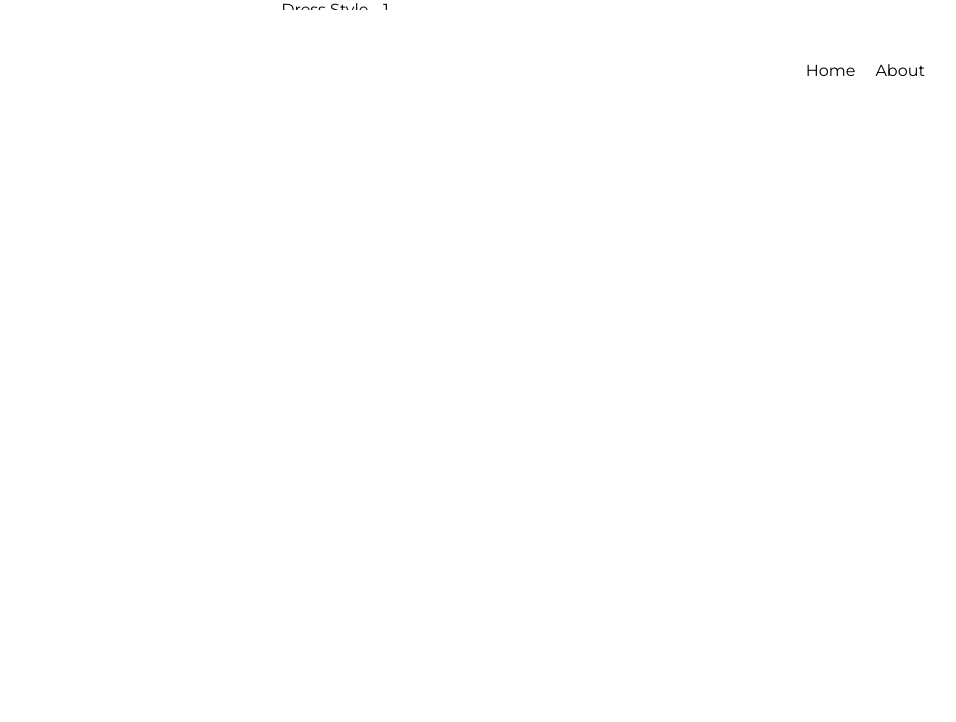
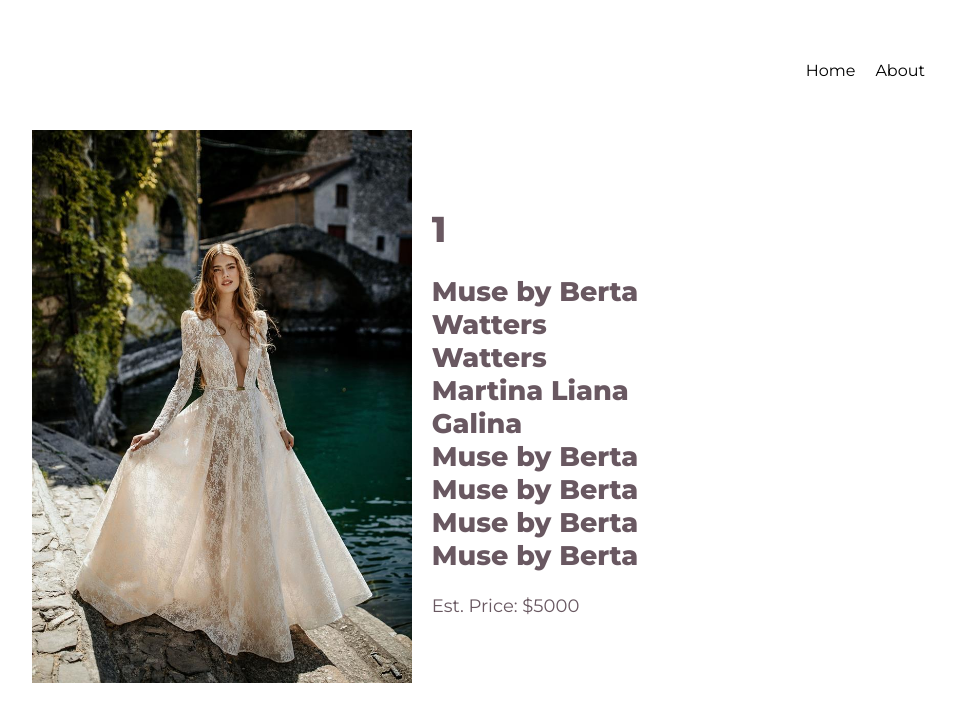
Before and after one commit to LilNoobie/gown-price-checker, a React (Create React App) app: page /dress/1 in a window 1280 px wide. Shown: the top 722 px of the page, without its empty margins (305-1261 px from the left). Built offline with nearby package versions, Linux system fonts and the light colour scheme.

Commit message:
About page draft

```diff
--- a/src/Components/App/App.css
+++ b/src/Components/App/App.css
@@ -1,5 +1,15 @@
-@import url('https://fonts.googleapis.com/css2?family=Montserrat:wght@400;600&family=Yellowtail&display=swap');
+@import url('https://fonts.googleapis.com/css2?family=Montserrat:wght@400;600;800');
 
 * {
   font-family: 'Montserrat';
 }
+
+.App {
+  width: 100vw;
+  height: 100vh;
+  display: flex;
+  align-items: center;
+  flex-direction: column;
+  text-align: center;
+  background: white;
+}
--- a/src/Pages/About/About.css
+++ b/src/Pages/About/About.css
@@ -0,0 +1,44 @@
+* {
+}
+
+.box {
+    width: 50vw;
+    justify-content: center;
+    align-items: center;
+}
+
+.aboutBox {
+    min-height: 100vh;
+    width: 100vw;
+    display: flex;
+    flex-direction: column;
+    align-items: center;
+    justify-content: center;
+}
+
+.aboutTitle {
+    display: flex;
+    text-align: center;
+    justify-content: center;
+    font-size: calc(13px + 2vmin);
+
+}
+
+.aboutText {
+    font-size: calc(7px + 1vmin);
+    display: flex;
+    text-align: center;
+    justify-content: center;
+}
+
+
+#black {
+    color: black;
+}
+
+#pink {
+    -webkit-text-fill-color: transparent;
+    background: linear-gradient(90deg, rgba(214,118,118,1) 0%, rgba(205,152,183,1) 100%, rgba(255,255,255,1) 100%);
+    -webkit-background-clip: text;
+    background-clip: text;
+}
--- a/src/Pages/About/About.jsx
+++ b/src/Pages/About/About.jsx
@@ -1,14 +1,24 @@
-import React from 'react'
+import React from 'react';
+import './About.css'
+
 
 function About() {
   return (
-    <div className="about">
+    <div className="aboutBox">
+      <div className="box">
         <div className="aboutTitle">
-            <h1>About this site</h1>
+            <h1><span id="black">Brides helping brides </span><br></br><span id="pink"> find the one</span></h1>
         </div>
         <div className="aboutText">
-            <p>This is the text for the about</p>
+            <p>Some of the more daunting things in life include buying a car, a house, and surprisingly...a wedding gown.<br></br>
+            <br></br>We want to feel our best in arguably one of the most memorable (and photographed!) events in our life. We pour
+            hours pinning inspos and googling designers. We fall in love with multiple dresses, but we never really know how much
+            they cost until we step into a shop.
+
+            <br></br><br></br>It's 2023, let's change that.
+            <br></br> </p>
         </div>
+      </div>
     </div>
   )
 }
--- a/src/Pages/Dress/DressDetails.css
+++ b/src/Pages/Dress/DressDetails.css
@@ -0,0 +1,35 @@
+
+.dress {
+    min-height: 100vh;
+    display: flex;
+    align-items: center;
+    justify-content: center;
+    font-size: calc(10px + 1vmin);
+    color: #695861;
+}
+
+.dressInfo {
+    text-align: left;
+    display: flex;
+    flex-direction: column;
+
+}
+
+.dressName {
+    align-items: flex-start;
+    justify-content:start
+}
+
+.dressName h1 {
+    padding: 0px;
+    align-items: flex-start;
+}
+
+
+.dressImage {
+    padding-right: 20px;
+}
+
+#sampleImage {
+    width: 380px;
+}
--- a/src/Pages/Dress/DressDetails.jsx
+++ b/src/Pages/Dress/DressDetails.jsx
@@ -1,14 +1,38 @@
 import React, {useState, useEffect} from 'react';
 import SampleData from '../../Components/Data.json';
 import {Link, useParams} from 'react-router-dom';
+import './DressDetails.css'
+import SampleImage from '../../assets/ines.jpg'
 
-function Dress() {
-  const [dress, setDress] = useState([]);
+
+function DressDetails() {
   const {style} = useParams();
 
+
   return (
-    <div className="dressName">Dress Style - {style}</div>
+    <div className="dress">
+
+      <div className="dressImage">
+        <img src={SampleImage} id="sampleImage" />
+      </div>
+
+
+      <div className="dressInfo">
+        <div className="dressName">
+          <h1>{style}</h1>
+            <h2>{SampleData.map(data => {
+              return (
+                <div className="designer">
+                  {data.designer}
+                </div>
+              )
+            })}</h2>
+          </div>
+        <div className="price">Est. Price: $5000</div>
+      </div>
+
+    </div>
   )
-}
+};
 
-export default Dress
+export default DressDetails
--- a/src/Pages/Home/Home.css
+++ b/src/Pages/Home/Home.css
@@ -1,14 +1,3 @@
-
-.App {
-    width: 100vw;
-    height: 100vh;
-    display: flex;
-    align-items: center;
-    flex-direction: column;
-    text-align: center;
-    background: white;
-  }
-
   .App-header {
     min-height: 100vh;
     display: flex;
@@ -20,7 +9,7 @@
   }
 
   .header-text {
-    font-weight: 600;
+    font-weight: 800;
     -webkit-text-fill-color: transparent;
     background: linear-gradient(90deg, rgba(214,118,118,1) 0%, rgba(205,152,183,1) 100%, rgba(255,255,255,1) 100%);
     -webkit-background-clip: text;
```
Also changed, not shown: src/assets/ines.jpg (added).
